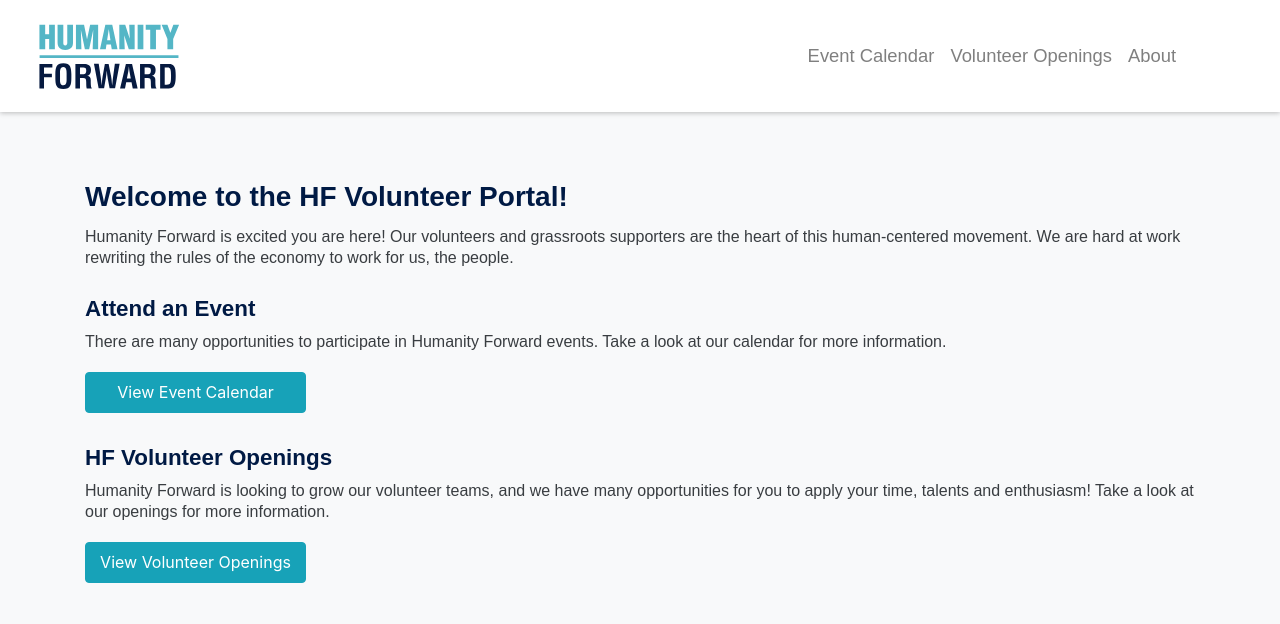
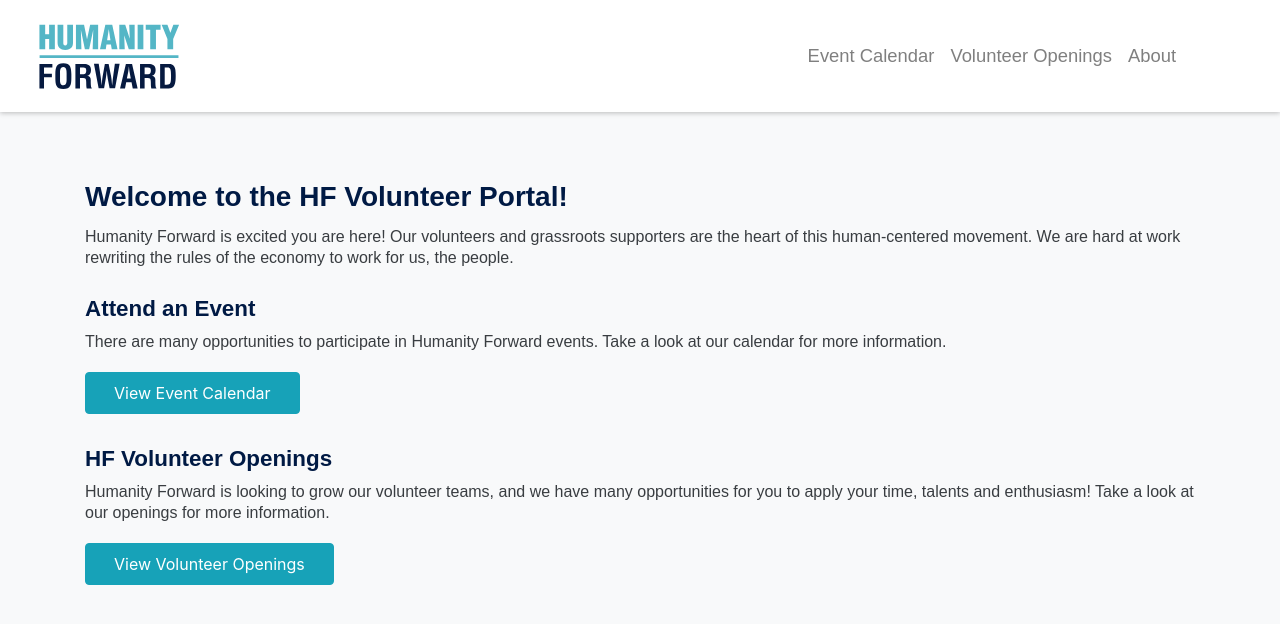
Before and after one commit to HF-RapidResponse/volunteer-portal, a React (Create React App) app: page / in a window 1280 px wide. Shown: the top 624 px of the page. Built offline with nearby package versions, Linux system fonts and the light colour scheme.

Commit message:
removed fixed width and height (in px) to deal with weird scaling issues on buttons

```diff
--- a/src/components/Home.js
+++ b/src/components/Home.js
@@ -23,7 +23,11 @@ function Home() {
           events. Take a look at our calendar for more information.
         </p>
         <Link to={'/calendar'}>
-          <Button variant="info" className="wide-btn">
+          <Button
+            variant="info"
+            className="wide-btn"
+            style={{ padding: '.5rem 1.75rem' }}
+          >
             View Event Calendar
           </Button>
         </Link>
@@ -36,7 +40,11 @@ function Home() {
           Take a look at our openings for more information.
         </p>
         <Link to={'/roles'}>
-          <Button variant="info" className="wide-btn">
+          <Button
+            variant="info"
+            className="wide-btn"
+            style={{ padding: '.5rem 1.75rem' }}
+          >
             View Volunteer Openings
           </Button>
         </Link>
--- a/src/styles/home.scss
+++ b/src/styles/home.scss
@@ -5,7 +5,5 @@ section {
 }
 
 .wide-btn {
-  width: 221px;
-  height: 41px;
   margin: 0.25rem auto;
 }
```
